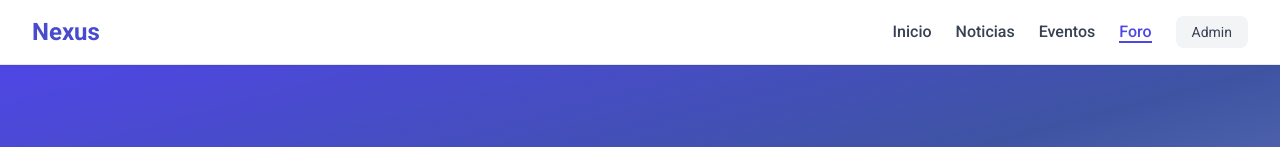
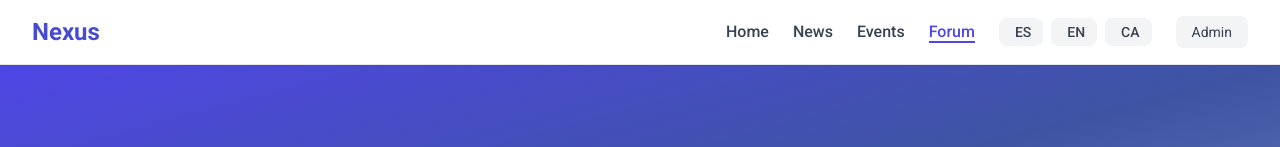
Before and after one commit to nexus-event-app/nexus-frontend, a React (Vite) app: page /foro in a window 1280 px wide. Shown: the top 147 px of the page. Built offline with nearby package versions, Linux system fonts and the light colour scheme; no server answers.

Commit message:
feat:Sistema multiidioma ES/EN/CA base, Instalación react-i18next + i18next-browser-languagedetector

```diff
--- a/package.json
+++ b/package.json
@@ -11,8 +11,11 @@
   },
   "dependencies": {
     "axios": "^1.13.4",
+    "i18next": "^25.8.10",
+    "i18next-browser-languagedetector": "^8.2.1",
     "react": "^19.2.0",
     "react-dom": "^19.2.0",
+    "react-i18next": "^16.5.4",
     "react-router-dom": "^7.13.0"
   },
   "devDependencies": {
--- a/src/App.jsx
+++ b/src/App.jsx
@@ -3,6 +3,7 @@ import { AuthProvider } from './context/AuthContext';
 import { ToastProvider } from './context/ToastContext';
 import AppRouter from './router/AppRouter';
 import authService from './services/authService';
+import './i18n/config';
 
 authService.initializeToken();
 
--- /dev/null
+++ b/src/components/common/LanguageSelector.jsx
@@ -0,0 +1,35 @@
+import React from 'react';
+import { useTranslation } from 'react-i18next';
+
+function LanguageSelector() {
+    const { i18n } = useTranslation();
+
+    const languages = [
+        { code: 'es', name: 'ES', flag: '' },
+        { code: 'en', name: 'EN', flag: '' },
+        { code: 'ca', name: 'CA', flag: '' }
+
+    ];
+
+    return (
+        <section className="flex gap-2">
+            {languages.map(({ code, name, flag }) => (
+                <button
+                    key={code}
+                    onClick={() => i18n.changeLanguage(code)}
+                    className={`px-3 py-1 text-sm font-medium rounded-lg transition ${
+                        i18n.language === code
+                            ? 'bg-indigo-600 text-white'
+                            : 'bg-gray-100 text-gray-700 hover:bg-gray-200'
+                    }`}
+                    aria-label={`Cambiar idioma a ${name}`}
+                >
+                    <span className="mr-1">{flag}</span>
+                    {name}
+                </button>
+            ))}
+        </section>
+    );
+}
+
+export default LanguageSelector;
--- a/src/components/layout/Header.jsx
+++ b/src/components/layout/Header.jsx
@@ -1,8 +1,11 @@
 import React from 'react';
 import { Link, useLocation } from 'react-router-dom';
+import { useTranslation } from 'react-i18next';
+import LanguageSelector from '../common/LanguageSelector';
 
 function Header() {
     const location = useLocation();
+    const { t } = useTranslation();
 
     return (
         <header className="sticky top-0 z-50 bg-white border-b border-gray-200 shadow-sm">
@@ -25,7 +28,7 @@ function Header() {
                                 location.pathname === '/' ? 'border-b-2 border-indigo-600 text-indigo-600' : 'text-gray-700 hover:text-indigo-600'
                             }`}
                         >
-                            Inicio
+                            {t('nav.home')}
                         </Link>
                     </li>
 
@@ -36,7 +39,7 @@ function Header() {
                                 location.pathname === '/noticias' ? 'border-b-2 border-indigo-600 text-indigo-600' : 'text-gray-700 hover:text-indigo-600'
                             }`}
                         >
-                            Noticias
+                            {t('nav.news')}
                         </Link>
                     </li>
 
@@ -47,7 +50,7 @@ function Header() {
                                 location.pathname === '/eventos' ? 'border-b-2 border-indigo-600 text-indigo-600' : 'text-gray-700 hover:text-indigo-600'
                             }`}
                         >
-                            Eventos
+                            {t('nav.events')}
                         </Link>
                     </li>
 
@@ -58,8 +61,12 @@ function Header() {
                                 location.pathname === '/foro' ? 'border-b-2 border-indigo-600 text-indigo-600' : 'text-gray-700 hover:text-indigo-600'
                             }`}
                         >
-                            Foro
+                            {t('nav.forum')}
                         </Link>
+                    </li>
+
+                    <li>
+                        <LanguageSelector />
                     </li>
 
                     <li>
--- /dev/null
+++ b/src/i18n/config.js
@@ -0,0 +1,25 @@
+    import i18n from 'i18next';
+    import { initReactI18next } from 'react-i18next';
+    import LanguageDetector from 'i18next-browser-languagedetector';
+
+    import es from './translations/es.json';
+    import en from './translations/en.json';
+    import ca from './translations/ca.json';
+
+    i18n
+    .use(LanguageDetector)
+    .use(initReactI18next)
+    .init({
+        resources: {
+        es: { translation: es },
+        en: { translation: en },
+        ca: { translation: ca }
+        },
+        fallbackLng: 'es',
+        debug: false,
+        interpolation: {
+        escapeValue: false
+        }
+    });
+
+    export default i18n;
--- /dev/null
+++ b/src/i18n/translations/ca.json
@@ -0,0 +1,22 @@
+    {
+    "nav": {
+        "home": "Inici",
+        "events": "Esdeveniments",
+        "forum": "Fòrum",
+        "news": "Notícies",
+        "dashboard": "Tauler",
+        "login": "Iniciar sessió",
+        "logout": "Tancar sessió"
+    },
+    "hero": {
+        "title": "Connecta amb la comunitat tech junior de Barcelona",
+        "subtitle": "Esdeveniments, networking i recursos per fer el salt al món tech",
+        "cta": "Veure propers esdeveniments"
+    },
+    "footer": {
+        "rights": "Tots els drets reservats",
+        "about": "Sobre Nexus",
+        "contact": "Contacte",
+        "privacy": "Privacitat"
+    }
+    }
--- /dev/null
+++ b/src/i18n/translations/en.json
@@ -0,0 +1,22 @@
+    {
+    "nav": {
+        "home": "Home",
+        "events": "Events",
+        "forum": "Forum",
+        "news": "News",
+        "dashboard": "Dashboard",
+        "login": "Log in",
+        "logout": "Log out"
+    },
+    "hero": {
+        "title": "Connect with Barcelona's junior tech community",
+        "subtitle": "Events, networking and resources to break into tech",
+        "cta": "View upcoming events"
+    },
+    "footer": {
+        "rights": "All rights reserved",
+        "about": "About Nexus",
+        "contact": "Contact",
+        "privacy": "Privacy"
+    }
+    }
--- /dev/null
+++ b/src/i18n/translations/es.json
@@ -0,0 +1,22 @@
+    {
+    "nav": {
+        "home": "Inicio",
+        "events": "Eventos",
+        "forum": "Foro",
+        "news": "Noticias",
+        "dashboard": "Dashboard",
+        "login": "Iniciar sesión",
+        "logout": "Cerrar sesión"
+    },
+    "hero": {
+        "title": "Conecta con la comunidad tech junior de Barcelona",
+        "subtitle": "Eventos, networking y recursos para dar el salto al mundo tech",
+        "cta": "Ver próximos eventos"
+    },
+    "footer": {
+        "rights": "Todos los derechos reservados",
+        "about": "Sobre Nexus",
+        "contact": "Contacto",
+        "privacy": "Privacidad"
+    }
+    }
```
Also changed, not shown: 1 other file (tests, documents, lock files or other folders).
